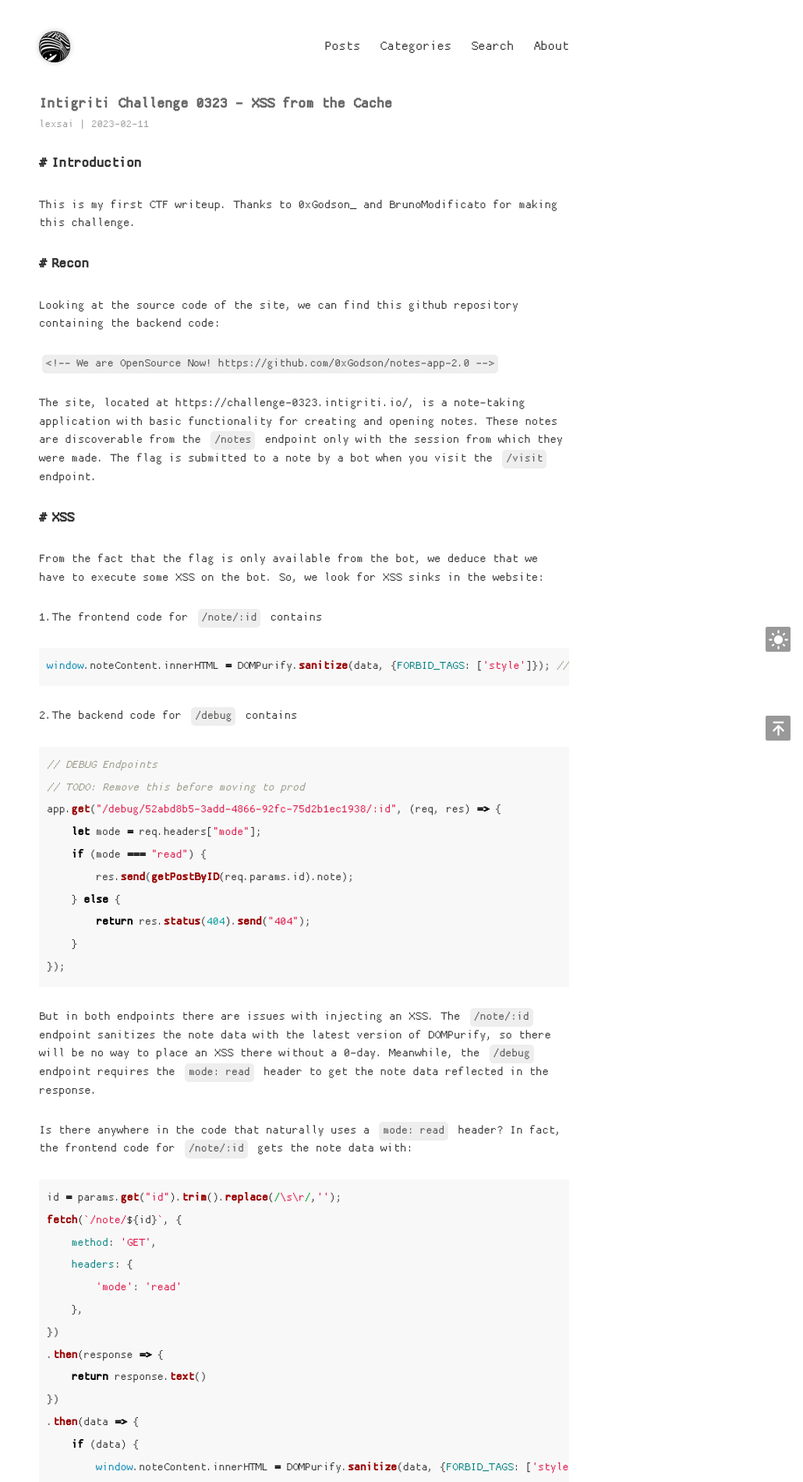
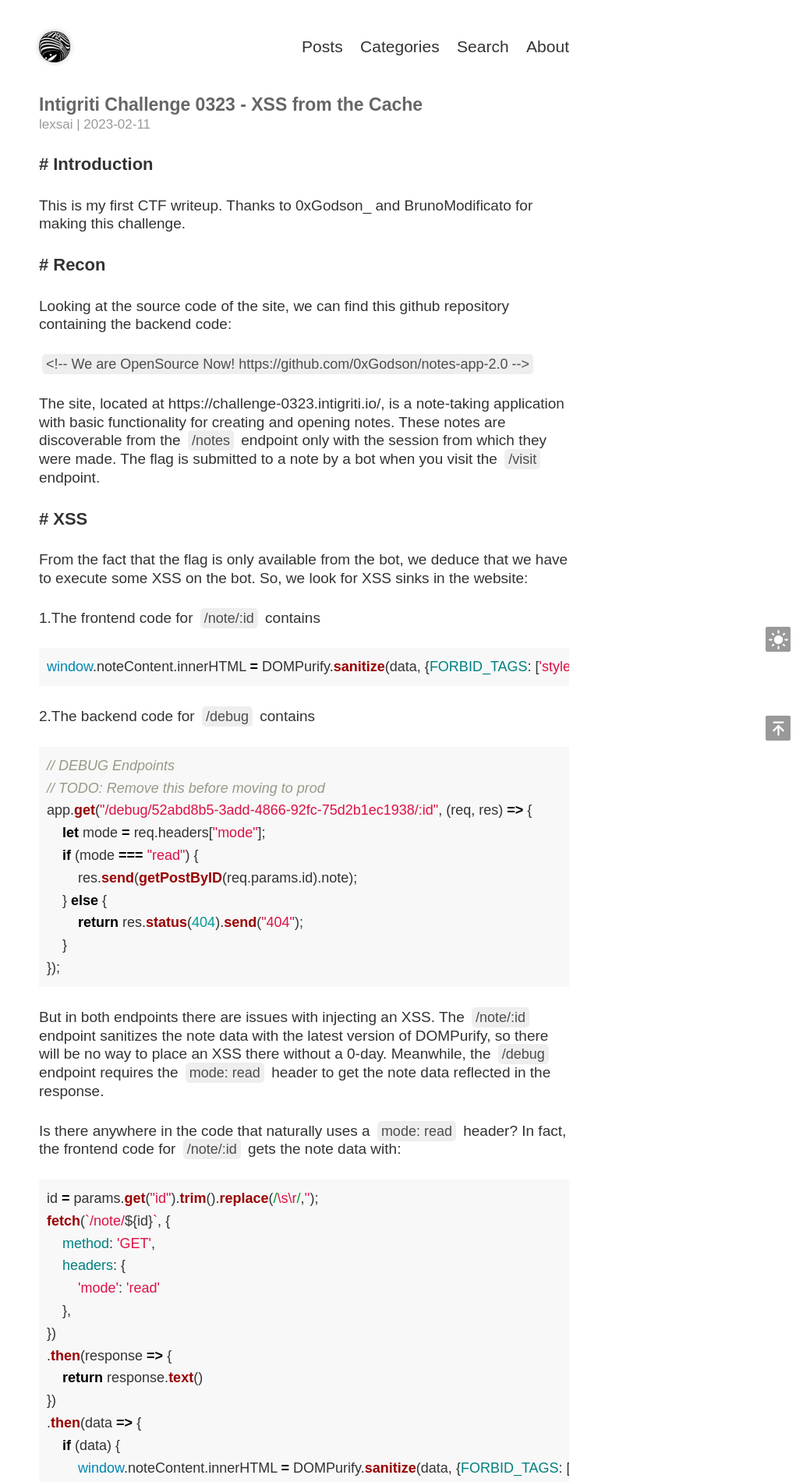
Before and after one commit to lexsai/lexsai.github.io, a Jekyll site: the page built from _posts/2023-02-11-challenge-0323.md, in a window 1280 px wide. Shown: the top 1901 px of the page at 78% size, without its empty margins (250-1280 px from the left). Built offline with Jekyll 4.4.1, drawn with Linux system fonts in a browser that asks for light colours; some of the changed text lies outside the part shown.

Commit message:
better font

```diff
--- a/_posts/2023-02-11-challenge-0323.md
+++ b/_posts/2023-02-11-challenge-0323.md
@@ -103,7 +103,7 @@ But now, we must consider what we want to put in the note retrieved by `/debug`.
 app.use((req, res, next) => {
     res.setHeader(
         "Content-Security-Policy",
-        "default-src 'self'; style-src fonts.gstatic.com fonts.googleapis.com 'self' 'unsafe-inline'; font-src fonts.gstatic.com 'self'; script-src 'self'; base-uri 'self' frame-src 'self'; frame-ancestors 'self'; object-src 'none';"
+        "default-src 'self'; style-src fonts.gstatic.com fonts.googleapis.com 'self' 'unsafe-inline'; font-src s.gstatic.com 'self'; script-src 'self'; base-uri 'self' frame-src 'self'; frame-ancestors 'self'; object-src 'none';"
     );
     next();
 });
--- a/static/css/common.css
+++ b/static/css/common.css
@@ -1,8 +1,3 @@
-@font-face {
-  font-family: "light";
-  src: url(/static/font/basis33.ttf);
-}
-
 html {
   color: #333333;
   background: #ffffff;
@@ -13,7 +8,7 @@ html {
   text-size-adjust: 100%;
   -webkit-font-smoothing: antialiased;
   -moz-osx-font-smoothing: grayscale;
-  font-family: 'light', 'Cascadia Code', Consolas, Helvetica, 'Microsoft YaHei', 'PingFang SC', 'Hiragino Sans GB', sans-serif;
+  font-family: arial;
   overflow-y: overlay;
 }
 html[transition] {
```
